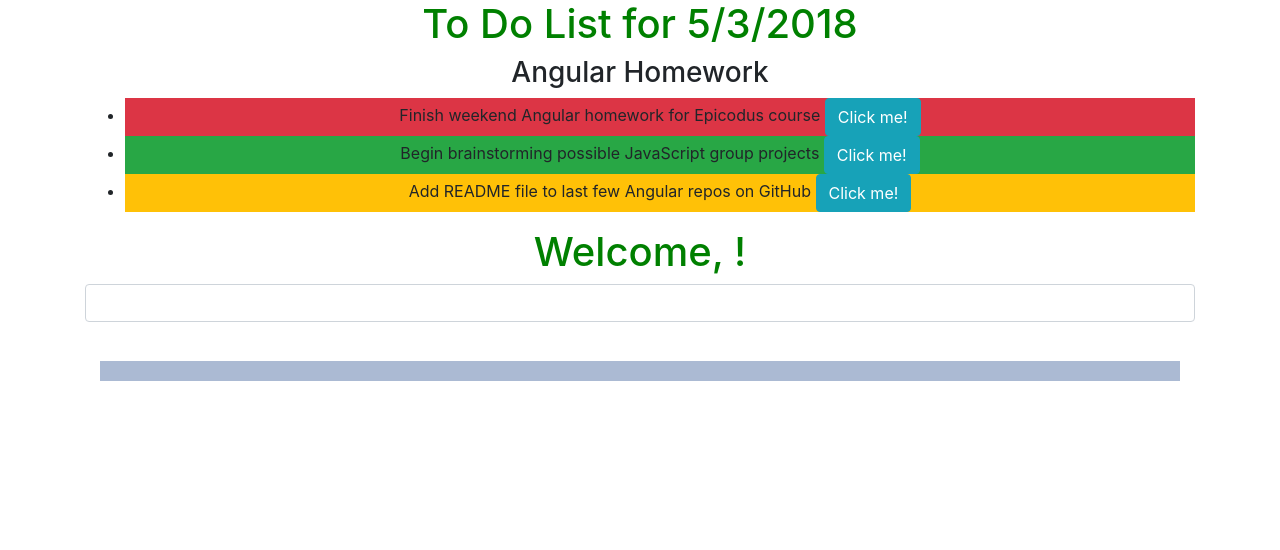
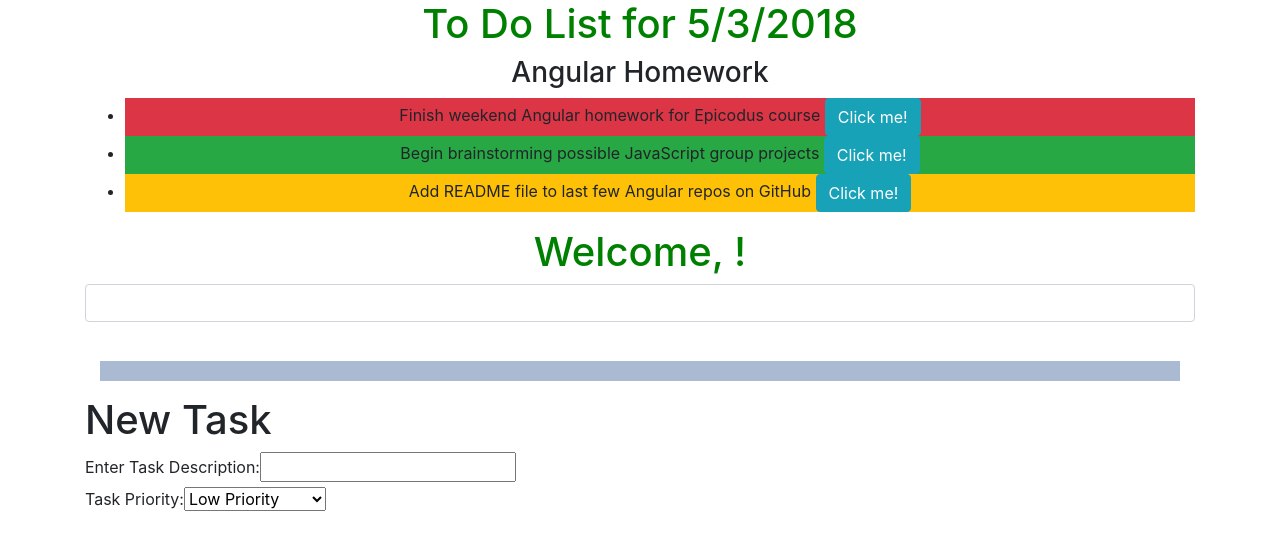
Before and after one commit to juliajessica/to-do-angular, an Angular app: page / in a window 1280 px wide. Shown: the top 550 px of the page. Built offline with nearby package versions, Linux system fonts and the light colour scheme.

Commit message:
add submit form in new-task

```diff
--- a/src/app/app.component.html
+++ b/src/app/app.component.html
@@ -13,4 +13,5 @@
     <br>
   </div>
   <app-edit-task [childSelectedTask]="selectedTask" (clickedDone)="finishedEditing()"></app-edit-task>
+  <app-new-task></app-new-task>
 </div>
--- a/src/app/app.module.ts
+++ b/src/app/app.module.ts
@@ -6,13 +6,15 @@
 import { AppComponent } from './app.component';
 import { TaskListComponent } from './task-list/task-list.component';
 import { EditTaskComponent } from './edit-task/edit-task.component';
+import { NewTaskComponent } from './new-task/new-task.component';
 
 
 @NgModule({
   declarations: [
     AppComponent,
     TaskListComponent,
-    EditTaskComponent
+    EditTaskComponent,
+    NewTaskComponent
   ],
   imports: [
     BrowserModule,
--- /dev/null
+++ b/src/app/new-task/new-task.component.html
@@ -0,0 +1,14 @@
+<h1>New Task</h1>
+<div class="">
+  <label>Enter Task Description:</label>
+  <input #newDescription>
+</div>
+<div class="">
+  <label>Task Priority:</label>
+  <select #newPriority>
+    <option [value]="1"> Low Priority </option>
+    <option [value]="2"> Medium Priority </option>
+    <option [value]="3"> High Priority </option>
+    <button (click)="submitForm(newDescription.value, newPriority.value)">Add</button>
+  </select>
+</div>
--- /dev/null
+++ b/src/app/new-task/new-task.component.ts
@@ -0,0 +1,16 @@
+import { Component, OnInit, Output, EventEmitter } from '@angular/core';
+import { Task } from '../models/task.model';
+
+@Component({
+  selector: 'app-new-task',
+  templateUrl: './new-task.component.html',
+  styleUrls: ['./new-task.component.css']
+})
+export class NewTaskComponent implements OnInit {
+
+  constructor() { }
+
+  ngOnInit() {
+  }
+
+}
```
Also changed, not shown: src/app/new-task/new-task.component.css (added), 1 other file (tests, documents, lock files or other folders).
